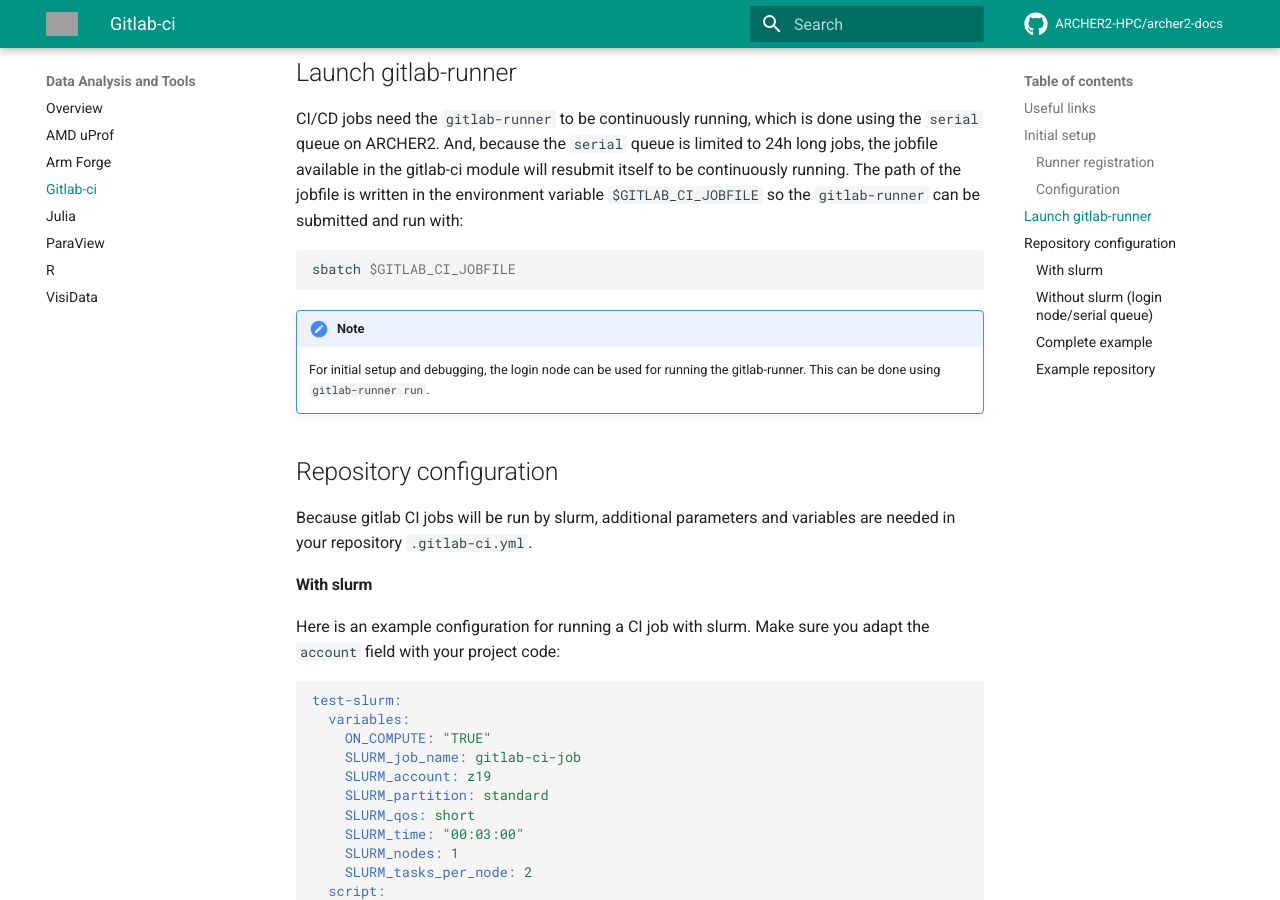
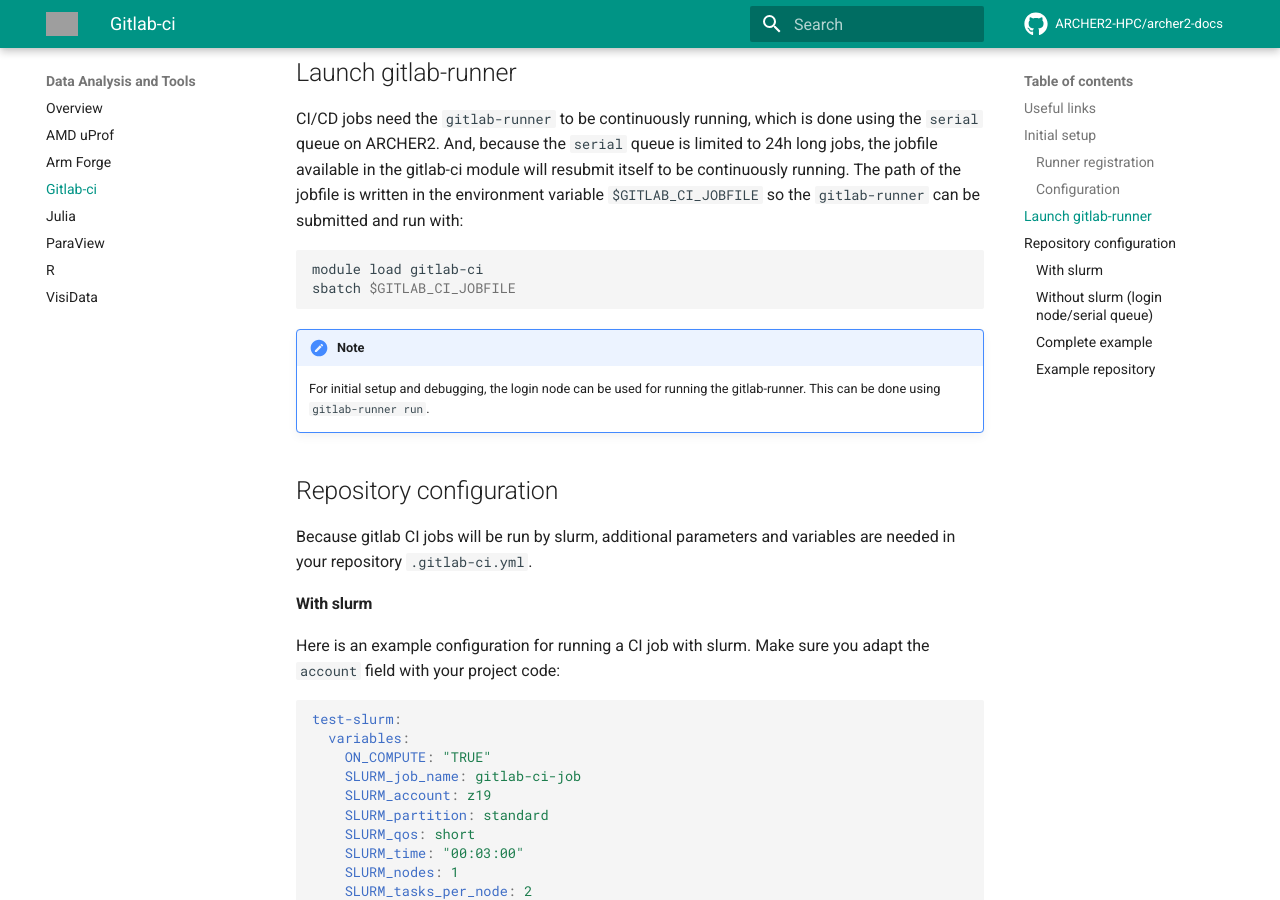
Before and after one commit to ARCHER2-HPC/archer2-docs, an MkDocs documentation site: the page built from docs/data-tools/gitlab-ci.md, in a window 1280 px wide and 900 px high, scrolled down 2216 px. Built offline with MkDocs 1.6.1 and Material for MkDocs 9.7.7, drawn with Linux system fonts in a browser that asks for light colours; comment, search, counter and statistics services are not loaded; grey boxes are pictures that could not be loaded.

Commit message:
add load of module

````diff
--- a/docs/data-tools/gitlab-ci.md
+++ b/docs/data-tools/gitlab-ci.md
@@ -78,6 +78,7 @@
 CI/CD jobs need the `gitlab-runner` to be continuously running, which is done using the `serial` queue on ARCHER2. And, because the `serial` queue is limited to 24h long jobs, the jobfile available in the gitlab-ci module will resubmit itself to be continuously running. The path of the jobfile is written in the environment variable `$GITLAB_CI_JOBFILE` so the `gitlab-runner` can be submitted and run with:
 
 ```sh
+module load gitlab-ci
 sbatch $GITLAB_CI_JOBFILE
 ```
 
````
